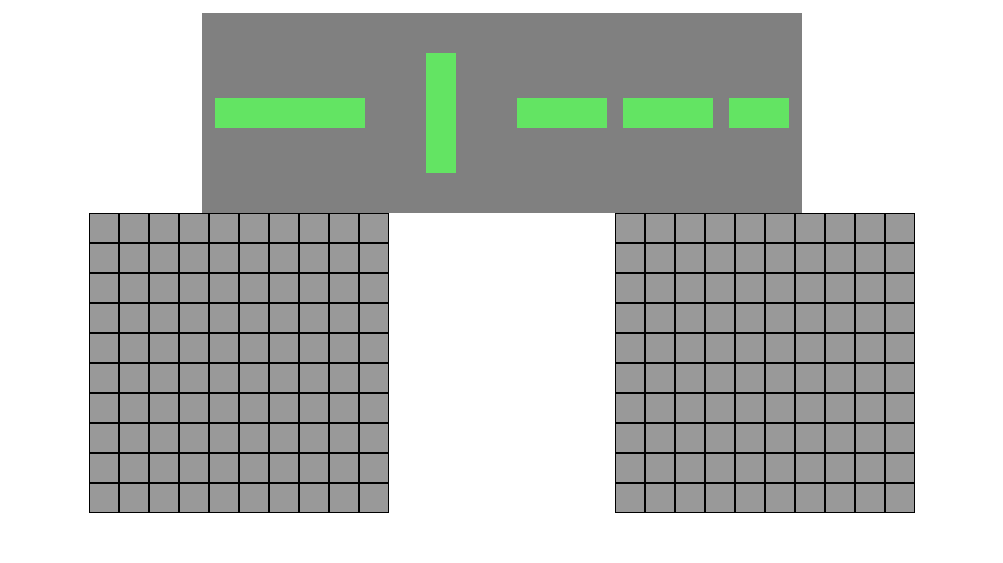
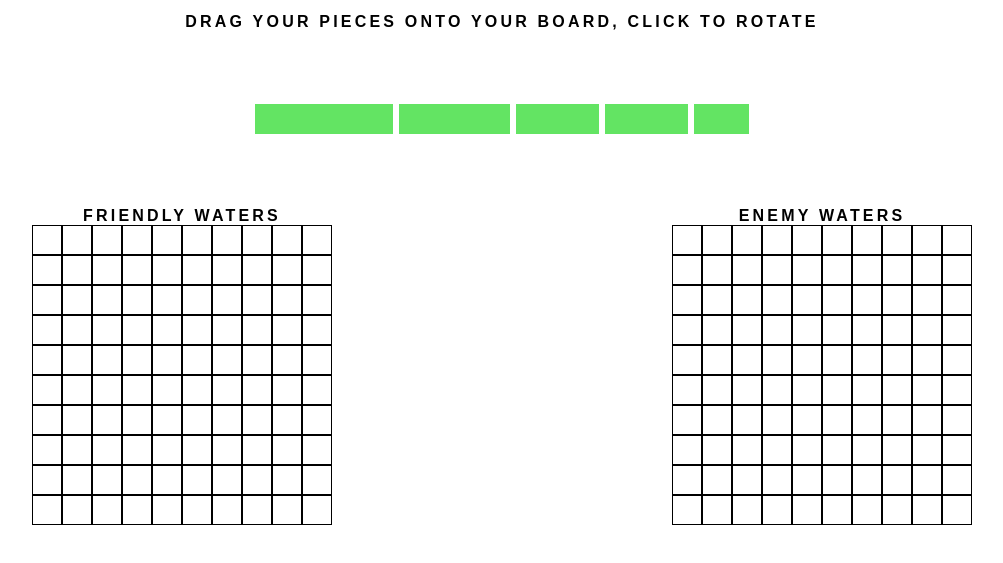
Before and after one commit to jonescu/battleship, a plain HTML site: page index.html in a window 1280 px wide. Both pictures are taken after a click on the element 579 px from the left and 214 px from the top of the page. Shown: the part 101-664 px from the top of the page, without its empty margins (138-1141 px from the left). Drawn offline with Linux system fonts and the light colour scheme; a web font is replaced by a local one.

Commit message:
changed styling

```diff
--- a/app.js
+++ b/app.js
@@ -3,15 +3,17 @@ const gameboards_container = document.querySelector('.gameboards-container')
 const game_pieces = Array.from(game_pieces_container.children)
 
 // Rotate pieces
+let rotation
 game_pieces.forEach(piece => {
-  piece.addEventListener('click', (e) => {
-    if(!e.target.classList.contains('horizontal')) {
-      e.target.classList.add('horizontal')
-    } else {
-      e.target.classList.remove('horizontal')
-    }
+  piece.addEventListener('click', rotate)
+})
+
+function rotate() {
+  rotation = rotation === 0 ? 90 : 0
+  game_pieces.forEach(piece => {
+    piece.style.transform = `rotate(${rotation}deg)`
   })
-})
+}
 
 
 // Create game boards
--- a/index.html
+++ b/index.html
@@ -22,6 +22,7 @@
   </head>
   <body>
     <h1>Battleship</h1>
+    <h4>Drag your pieces onto your board, click to rotate</h4>
     <div class="pieces-container">
       <div class="carrier-piece carrier" draggable="true" id="carrier"></div>
 
@@ -49,7 +50,11 @@
         id="patrol-boat"
       ></div>
     </div>
-    <div class="gameboards-container"></div>
+
+    <div class="gameboards-container">
+      <h4 class="friendly">Friendly Waters</h4>
+      <h4 class="enemy">Enemy Waters</h4>
+    </div>
     <script src="app.js"></script>
   </body>
 </html>
--- a/style.css
+++ b/style.css
@@ -20,24 +20,30 @@ h1 {
   letter-spacing: 1rem;
 }
 
+h4 {
+  font-family: inherit;
+  text-align: center;
+}
+
 .pieces-container {
   display: flex;
   justify-content: space-evenly;
   align-items: center;
   width: 600px;
-  height: 200px;
-  background-color: grey;
-  margin: 0 auto;
+  margin: 20px auto;
+  padding: 50px;
 }
 
 .gameboards-container {
-  display: flex;
-  justify-content: space-evenly;
-  align-items: center;
+  display: grid;
+  grid-template-areas: "friendly enemy"
+                       "player computer";
+  place-items: center;
 }
 
 .carrier, .destroyer, .battleship, .submarine, .patrol-boat {
   background-color: rgb(99, 228, 99);
+  cursor: pointer;
 }
 
 .carrier-piece {
@@ -70,21 +76,33 @@ h1 {
   margin: 3px;
 }
 
-.horizontal {
-  transform: rotate(90deg);
-}
-
 .game-board {
   display: grid;
   grid-template-columns: repeat(10, 1fr);
   width: 300px;
   height: 300px;
-  background-color: #ffffff;
 }
 
 .cell {
   width: 30px;
   height: 30px;
-  background-color: #999;
   border: 1px solid black;
 }
+
+#computer {
+  grid-area: computer;
+}
+
+#player {
+  grid-area: player
+}
+
+.friendly {
+  grid-area: friendly
+  text-align-center
+}
+
+.enemy {
+  grid-area: enemy;
+  text-align: center;
+}
```
